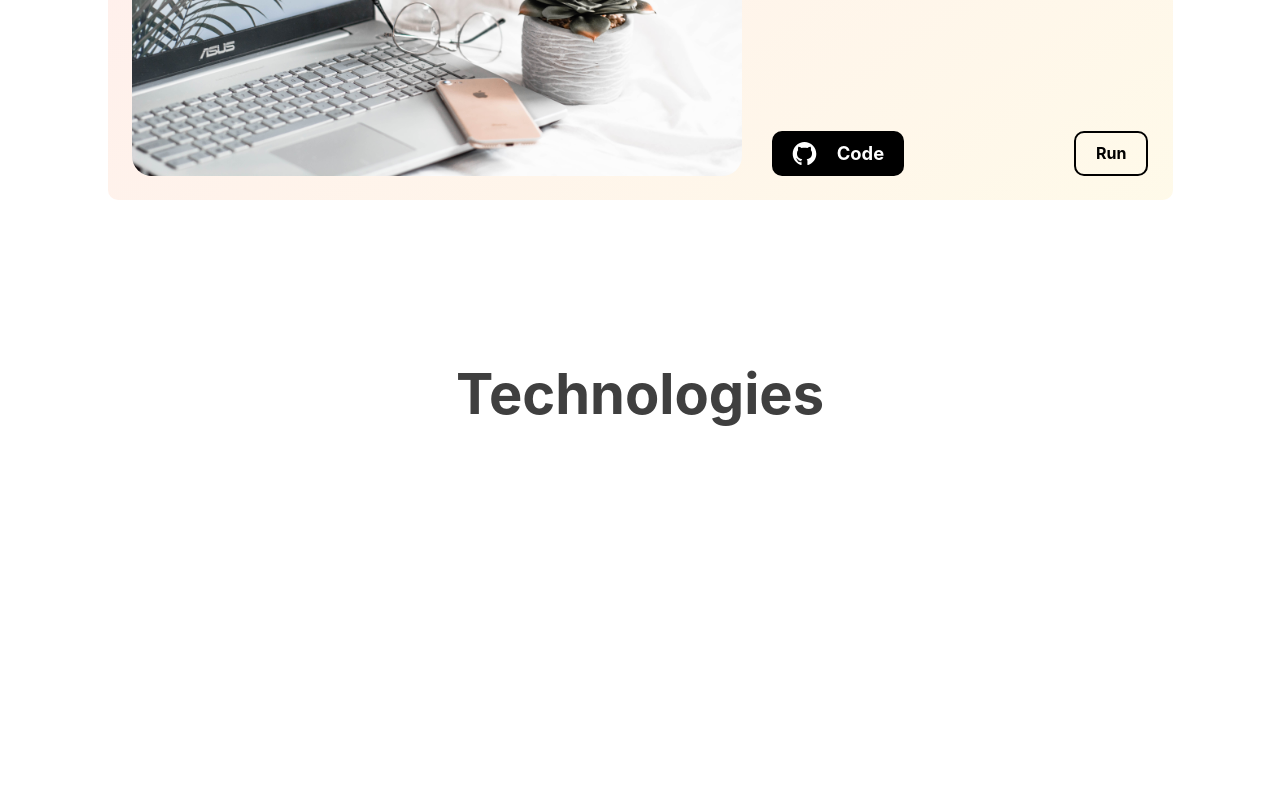
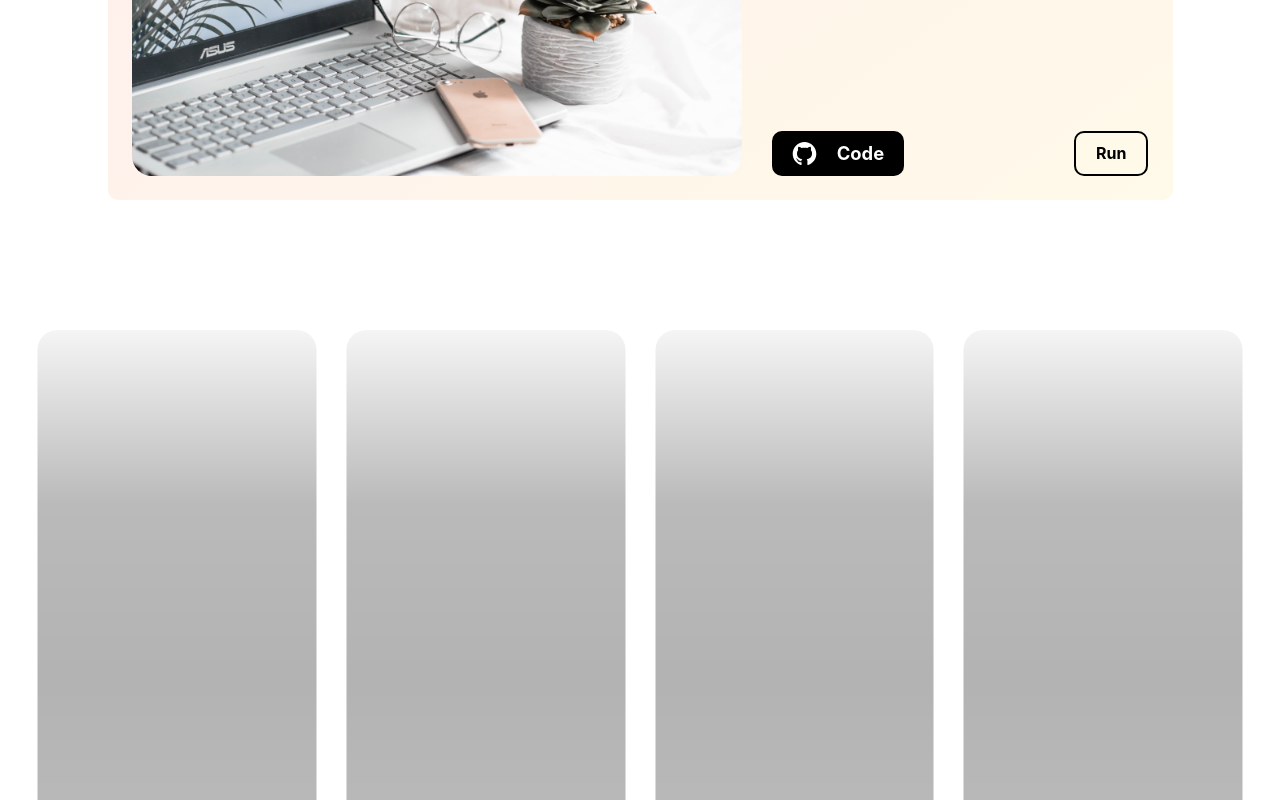
Before and after one commit to LauraMG12/Portfolio-v2, a Vue app: page / in a window 1280 px wide. Shown: the part 2673-3473 px from the top of the page. Built offline with nearby package versions, Linux system fonts and the light colour scheme.

Commit message:
Projects carrousel

```diff
--- a/src/components/Footer.vue
+++ b/src/components/Footer.vue
@@ -91,8 +91,8 @@ const mobileIconSize = computed(() =>
     position: absolute;
     bottom: 10px;
     left: 50%;
-    transform: translateX(-80%);
-    width: 115px;
+    transform: translateX(-45%);
+    width: 210px;
     height: 20px;
     border-radius: 30px;
     background: $blue-gradient-opacity-90;
--- a/src/components/ProjectsSection.vue
+++ b/src/components/ProjectsSection.vue
@@ -1,5 +1,6 @@
 <script setup lang="ts">
 import AppProject from "./shared/AppProject/AppProject.vue";
+import ProjectsCarrousel from "./shared/AppProject/ProjectsCarrousel.vue";
 
 import { projects } from "../content/Projects";
 </script>
@@ -15,12 +16,15 @@ import { projects } from "../content/Projects";
         :information="project.info"
       />
     </div>
+    <ProjectsCarrousel />
   </section>
 </template>
 <style scoped lang="scss">
 #projectsSection {
   display: flex;
   flex-direction: column;
+  position: relative;
+  padding-bottom: 100vh;
   & .projects-container {
     display: flex;
     flex-direction: column;
--- /dev/null
+++ b/src/components/shared/AppProject/ProjectsCarrousel.vue
@@ -0,0 +1,51 @@
+<script setup lang="ts"></script>
+
+<template>
+  <div class="container">
+    <div class="row"></div>
+    <div class="row"></div>
+    <div class="row"></div>
+    <div class="row"></div>
+    <div class="white-overlay" />
+  </div>
+</template>
+
+<style scoped lang="scss">
+.container {
+  //TODO: check if there is scroll bar
+  width: calc(100vw - $scroll-bar-width);
+  height: calc(100vh - 100px);
+  padding: 30px;
+  margin-top: 100px;
+  position: absolute;
+  bottom: 0;
+  left: 50%;
+  transform: translateX(-50%);
+
+  display: grid;
+  grid-template-columns: repeat(4, 1fr);
+  gap: 30px;
+
+  & .row {
+    width: 100%;
+    height: 100%;
+    border-radius: 20px;
+    background-color: $grey;
+  }
+  & .white-overlay {
+    position: absolute;
+    width: 100%;
+    height: 100%;
+    top: 0;
+    left: 0;
+    background: linear-gradient(
+      180deg,
+      #fff 0%,
+      rgba(255, 255, 255, 0.55) 29.17%,
+      rgba(255, 255, 255, 0.5) 54.17%,
+      rgba(255, 255, 255, 0.55) 76.56%,
+      #fff 99.99%
+    );
+  }
+}
+</style>
--- a/src/styles/partials/_global.scss
+++ b/src/styles/partials/_global.scss
@@ -10,6 +10,16 @@ html {
 
 body {
   box-sizing: border-box;
+  &::-webkit-scrollbar {
+    width: $scroll-bar-width;
+  }
+  &::-webkit-scrollbar-track {
+    background-color: rgb(237, 237, 237);
+  }
+
+  &::-webkit-scrollbar-thumb {
+    background-color: darkgrey;
+  }
 }
 
 #app {
--- a/src/styles/partials/_variables.scss
+++ b/src/styles/partials/_variables.scss
@@ -100,6 +100,8 @@ $sections-gap: 10rem;
 
 $navigation-height: 65px;
 
+$scroll-bar-width: 15px;
+
 /* Z-INDEX */
 
 $navigation-index: 10;
```
